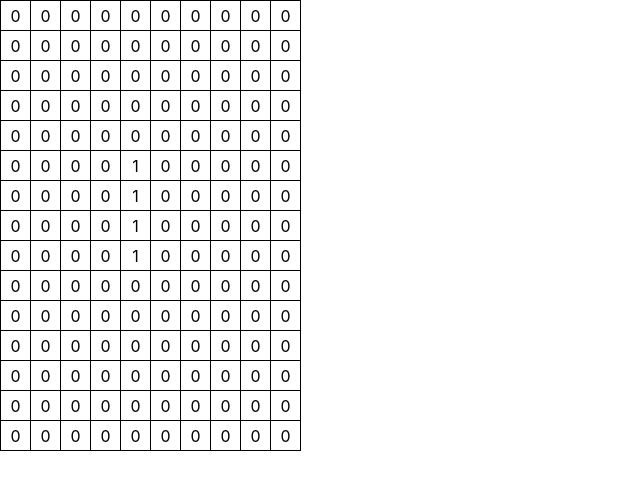
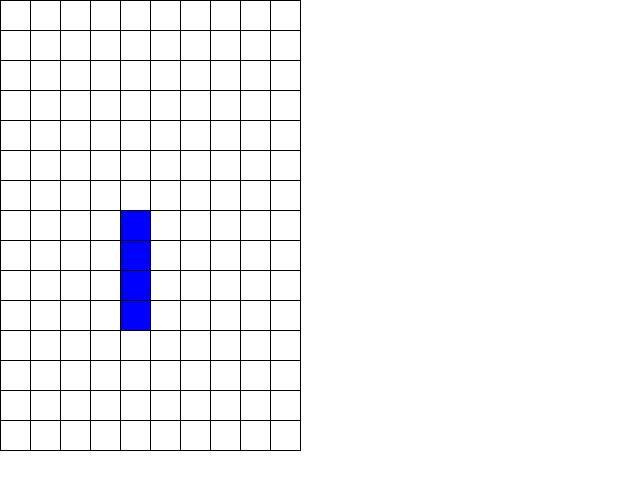
Before and after one commit to blefebvre/react-tetris, a React (Create React App) app: page / in a window 1280 px wide. Shown: the top 490 px of the page, without its empty margins (0-640 px from the left). Built offline with nearby package versions, Linux system fonts and the light colour scheme.

Commit message:
Color the (hardcoded) shapes!

```diff
--- a/src/App.tsx
+++ b/src/App.tsx
@@ -7,7 +7,7 @@ import { square } from "./shapes/Square";
 export function App() {
   return (
     <div className="App">
-      <TetrisGrid width={10} height={15} shapes={[line(), square()]} />
+      <TetrisGrid width={10} height={15} shapes={[line(), square(), line(), square(), line(), square()]} />
     </div>
   );
 }
--- a/src/TetrisGrid.tsx
+++ b/src/TetrisGrid.tsx
@@ -185,9 +185,11 @@ export function TetrisGrid(props: Props) {
             {/* Loop through each CELL in the current row */}
             {row.map((cell: GridCellState, cellIndex: number) => {
               return (
-                <div key={`row${rowIndex}-cell${cellIndex}`} className="cell">
-                  {cell.color}
-                </div>
+                <div
+                  key={`row${rowIndex}-cell${cellIndex}`}
+                  className="cell"
+                  style={{ backgroundColor: cell.color || "white" }}
+                ></div>
               );
             })}
           </div>
--- a/src/model/Grid.ts
+++ b/src/model/Grid.ts
@@ -44,7 +44,7 @@ export function getEmptyRow(width: number): GridCellState[] {
 
 export function getEmptyCell(): GridCellState {
   return {
-    color: "0",
+    color: "white",
     status: CellStatus.EMPTY,
   };
 }
--- a/src/shapes/Line.ts
+++ b/src/shapes/Line.ts
@@ -11,6 +11,7 @@ export function line(): Shape {
   const horizontalLine: ShapeMatrix = [[1, 1, 1, 1]];
   return {
     name: "square",
+    color: "blue",
     positions: [verticalLine, horizontalLine], // A square rotated is the same thing
   };
 }
--- a/src/shapes/Square.ts
+++ b/src/shapes/Square.ts
@@ -7,6 +7,7 @@ export function square(): Shape {
   ];
   return {
     name: "square",
+    color: "red",
     positions: [squareMatrix], // A square rotated is the same thing
   };
 }
```
